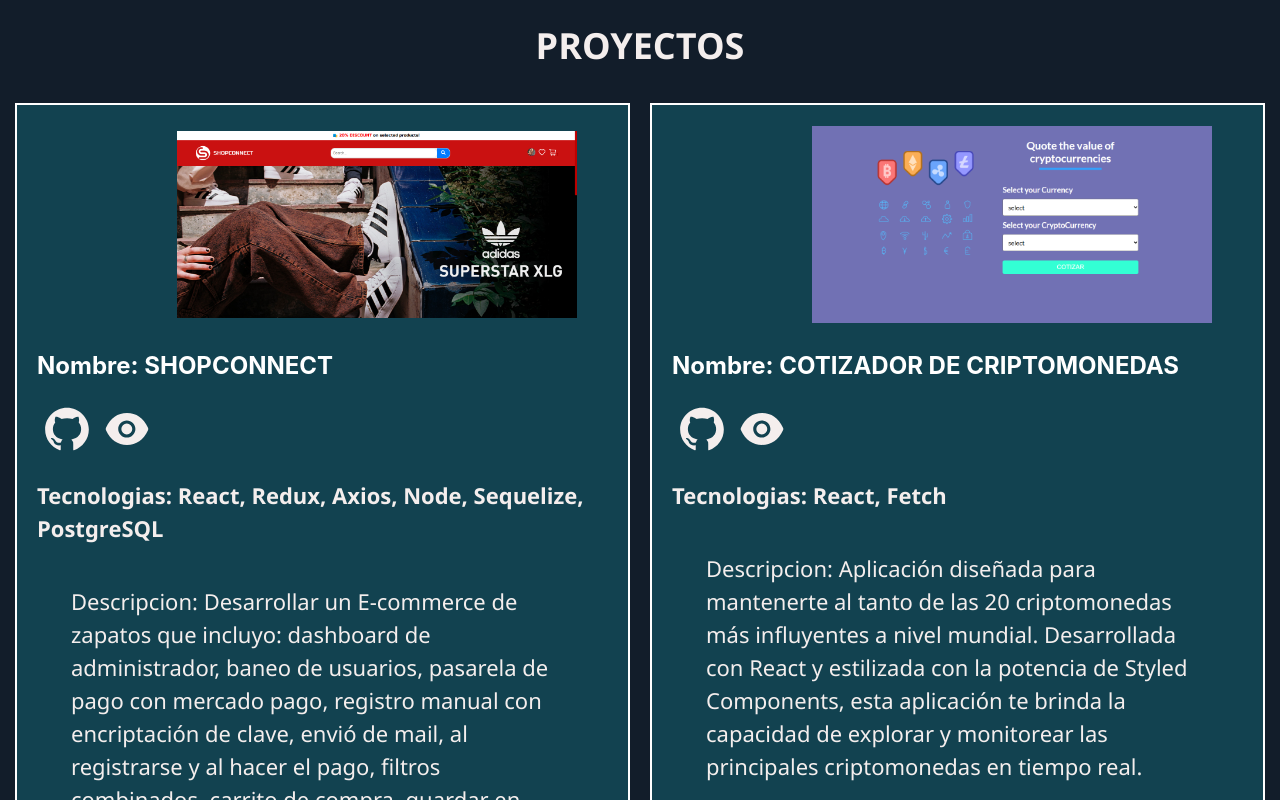
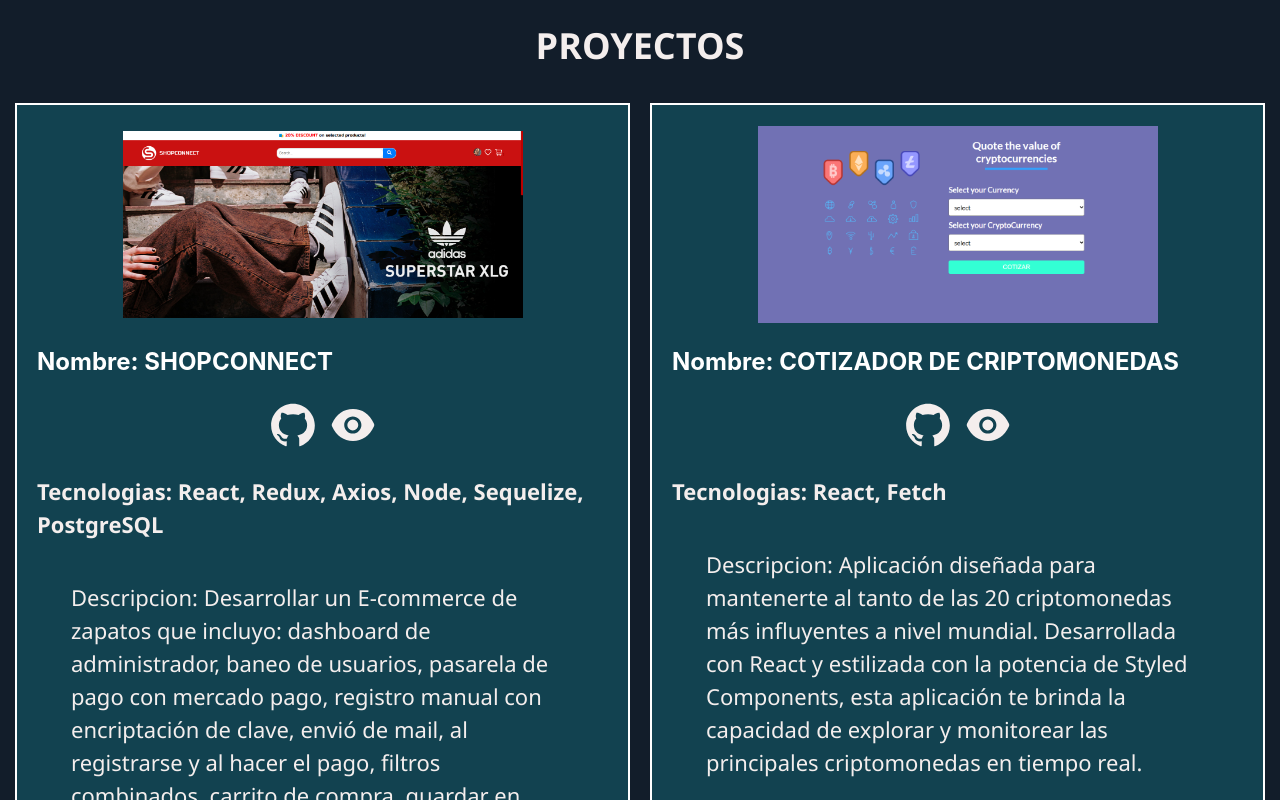
Before and after one commit to luissanchez92/portFolio, a React (Vite) app: page / in a window 1280 px wide. Shown: the part 1660-2460 px from the top of the page. Built offline with nearby package versions, Linux system fonts and the light colour scheme.

Commit message:
fix icon

```diff
--- a/index.html
+++ b/index.html
@@ -2,7 +2,6 @@
 <html lang="en">
   <head>
     <meta charset="UTF-8" />
-    <link rel="icon" type="image/svg+xml" href="/vite.svg" />
     <link rel="preconnect" href="https://fonts.googleapis.com">
     <link rel="preconnect" href="https://fonts.gstatic.com" crossorigin>
     <link href="https://fonts.googleapis.com/css2?family=Lato:wght@400;700;900&family=Roboto:ital,wght@0,500;1,400&family=Varela+Round&display=swap" rel="stylesheet">
--- a/src/components/card/Card.jsx
+++ b/src/components/card/Card.jsx
@@ -9,7 +9,7 @@
     <div className={style.divCard}>
       <img src={image} className={style.imgProject} alt='imagen del proyecto'/>
       <h2>Nombre: {name}</h2>
-      <div>
+      <div className={style.divIcon}>
         <a href={repo}><AiFillGithub className={style.h4icons}/></a>
         <a href={vista}><AiFillEye className={style.h4icons}/></a>
       </div>
--- a/src/components/card/Card.module.css
+++ b/src/components/card/Card.module.css
@@ -3,7 +3,8 @@
     height: 200px;
     object-fit: contain;
     margin-bottom: 4px;
-    margin-left: 140px;
+    margin: 0 auto;
+    display: block;
 
 }
 .divCard{
@@ -35,3 +36,7 @@
     color:  #f4eeed;
     font-size: 22px;
 }
+.divIcon{
+    margin: 0 auto;
+    display: block;
+}
--- a/src/main.jsx
+++ b/src/main.jsx
@@ -12,3 +12,4 @@
   </BrowserRouter>,
 
 )
+//<link rel="icon" type="image/svg+xml" href="/vite.svg" />
--- a/src/view/Home.jsx
+++ b/src/view/Home.jsx
@@ -1,6 +1,6 @@
 import photo from '../assets/2xbrus.jpg'
 import style from './Home.module.css'
-import cv from '../../public/cvljsj.pdf'
+import cv from '../assets/cvljsj.pdf'
 import Cards from '../components/cards/Cards';
 import certificate from '../assets/certifcado.png'
 import Malier from '../components/form/Malier';
```
Also changed, not shown: 2 other files (tests, documents, lock files or other folders).
